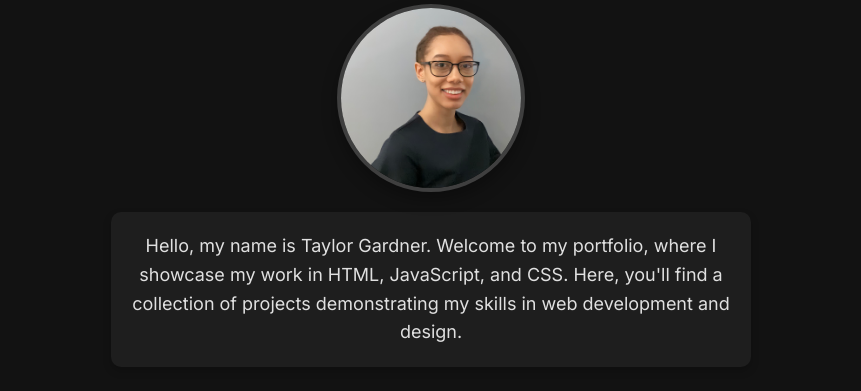
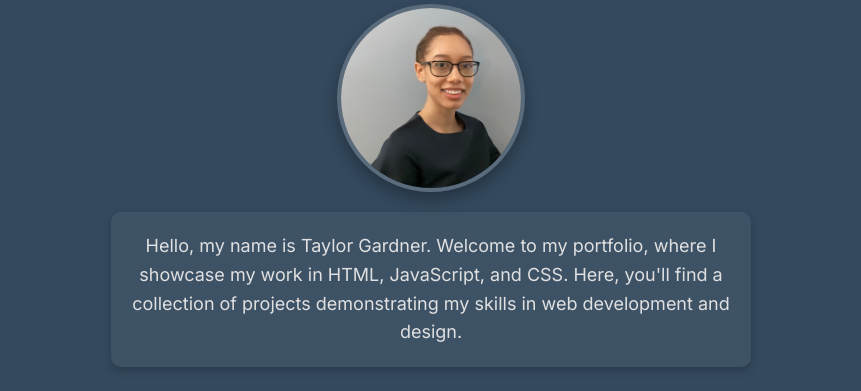
Before and after one commit to Taylorgardr/Portfolio, a plain HTML site: page index.html in a window 1280 px wide. Shown: the part 96-487 px from the top of the page, without its empty margins (209-1070 px from the left). Drawn offline with Linux system fonts and the light colour scheme.

Commit message:
Update style.css

```diff
--- a/style.css
+++ b/style.css
@@ -6,7 +6,7 @@ body {
     font-family: 'Inter', sans-serif;
     margin: 0;
     padding: 0;
-    background: #121212; /* Dark background for a sleek look */
+    background: #34495E; /* Dark background for a sleek look */
     color: #E0E0E0; /* Light text for contrast */
     text-align: center;
 }
```
